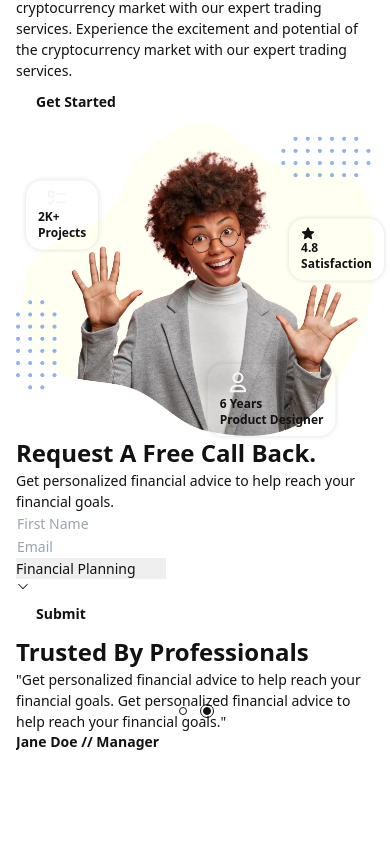
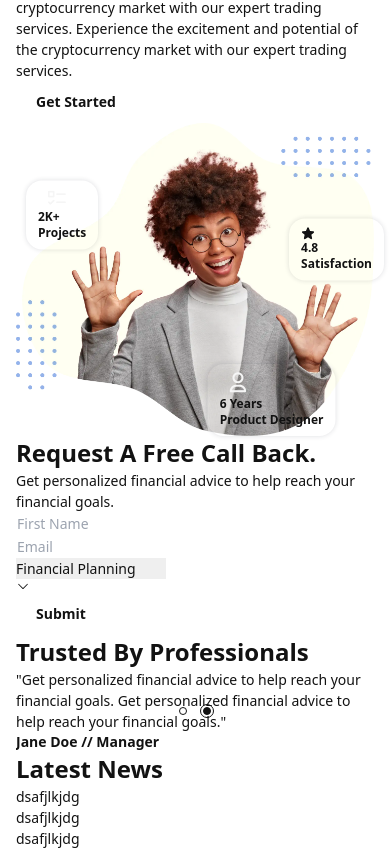
Before and after one commit to genuinelycool/nextjs-laravel-frontend, a Next.js app: page / in a window 390 px wide. Shown: the part 4911-5760 px from the top of the page. Before the commit the page ends 5663 px from the top, so only its background shows below. Built offline with nearby package versions, Linux system fonts and the light colour scheme.

Commit message:
19.1 -Latest Blog Page Design Part 1

```diff
--- a/src/app/page.js
+++ b/src/app/page.js
@@ -9,6 +9,8 @@
 import PaymentGatewayTwo from "@/components/PaymentGateway/PaymentGatewayTwo";
 import FormRequest from "@/components/FormRequest/FormRequest";
 import Testimonial from "@/components/Testimonial/Testimonial";
+import Blog from "@/components/Blog/Blog";
+import blogData from "@/data/blog.json";
 
 export default function Home() {
   return (
@@ -26,6 +28,7 @@
         <PaymentGatewayTwo />
         <FormRequest />
         <Testimonial />
+        <Blog data={blogData} />
       </main>
     </div>
   );
--- /dev/null
+++ b/src/components/Blog/Blog.jsx
@@ -0,0 +1,28 @@
+import React from "react";
+import BlogItem from "./Item/BlogItem";
+
+const Blog = ({ data }) => {
+  return (
+    <section
+      className="list-blog three-col lg:mt-[100px]
+        sm:mt-16 mt-10 pb-[100px]"
+    >
+      <div className="container">
+        <h3 className="heading3 text-center">Latest News</h3>
+
+        <div
+          className="list grid lg:grid-cols-3 sm:grid-cols-2 gap-8
+            md:mt-10 mt-6"
+        >
+          {
+            data.slice(0, 3).map((item, index) => (
+                <BlogItem data={item} key={index} />
+            ))
+          }
+        </div>
+      </div>
+    </section>
+  );
+};
+
+export default Blog;
--- /dev/null
+++ b/src/components/Blog/Item/BlogItem.jsx
@@ -0,0 +1,11 @@
+import React from 'react';
+
+const BlogItem = (data, key) => {
+    return (
+        <div>
+            dsafjlkjdg
+        </div>
+    );
+};
+
+export default BlogItem;
```
